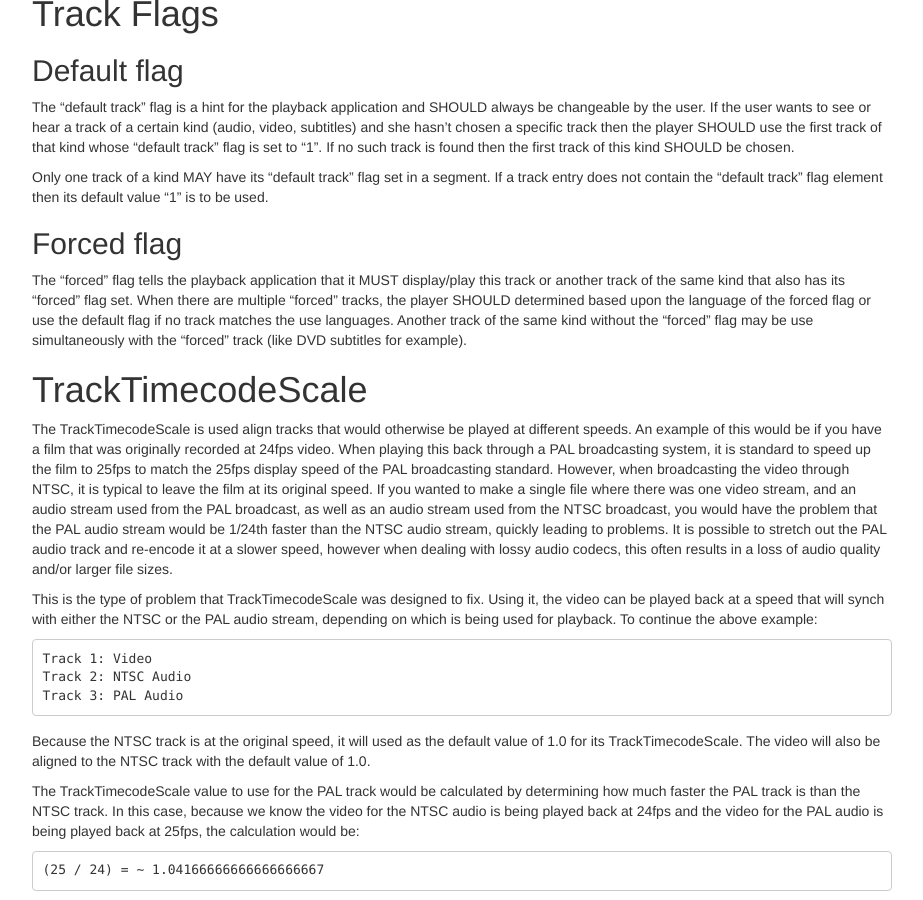
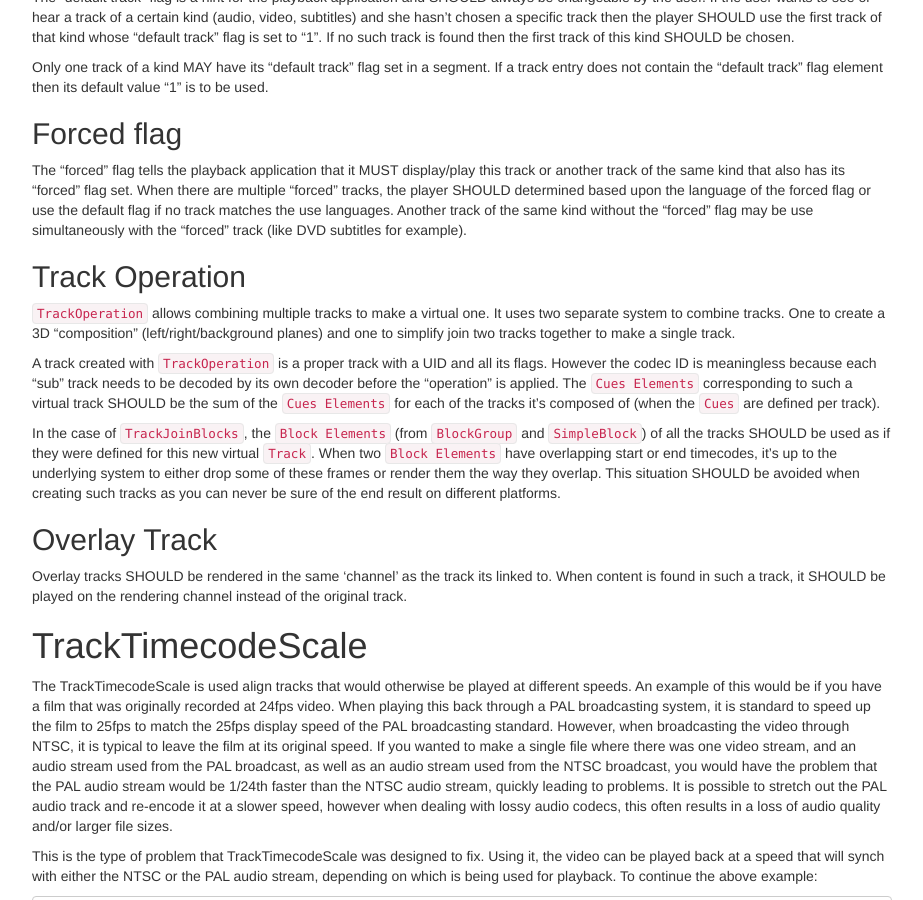
Before and after one commit to ietf-wg-cellar/matroska-specification, a Jekyll site: the page built from notes.md, in a window 1280 px wide and 900 px high, scrolled down 5249 px. Shown: the whole window, without its empty margins (273-1196 px from the left). Built offline with Jekyll 4.4.1, drawn with Linux system fonts in a browser that asks for light colours; our own code applies the rules of GitHub Pages for plain Markdown files; some of the changed text lies outside the part shown.

Commit message:
moves track operation and overlay track under track flags section

```diff
--- a/notes.md
+++ b/notes.md
@@ -189,6 +185,18 @@
 
 The "forced" flag tells the playback application that it MUST display/play this track or another track of the same kind that also has its "forced" flag set. When there are multiple "forced" tracks, the player SHOULD determined based upon the language of the forced flag or use the default flag if no track matches the use languages. Another track of the same kind without the "forced" flag may be use simultaneously with the "forced" track (like DVD subtitles for example).
 
+## Track Operation
+
+`TrackOperation` allows combining multiple tracks to make a virtual one. It uses two separate system to combine tracks. One to create a 3D "composition" (left/right/background planes) and one to simplify join two tracks together to make a single track.
+
+A track created with `TrackOperation` is a proper track with a UID and all its flags. However the codec ID is meaningless because each "sub" track needs to be decoded by its own decoder before the "operation" is applied. The `Cues Elements` corresponding to such a virtual track SHOULD be the sum of the `Cues Elements` for each of the tracks it's composed of (when the `Cues` are defined per track).
+
+In the case of `TrackJoinBlocks`, the `Block Elements` (from `BlockGroup` and `SimpleBlock`) of all the tracks SHOULD be used as if they were defined for this new virtual `Track`. When two `Block Elements` have overlapping start or end timecodes, it's up to the underlying system to either drop some of these frames or render them the way they overlap. This situation SHOULD be avoided when creating such tracks as you can never be sure of the end result on different platforms.
+
+## Overlay Track
+
+Overlay tracks SHOULD be rendered in the same 'channel' as the track its linked to. When content is found in such a track, it SHOULD be played on the rendering channel instead of the original track.
+
 # TrackTimecodeScale
 
 The TrackTimecodeScale is used align tracks that would otherwise be played at different speeds. An example of this would be if you have a film that was originally recorded at 24fps video. When playing this back through a PAL broadcasting system, it is standard to speed up the film to 25fps to match the 25fps display speed of the PAL broadcasting standard. However, when broadcasting the video through NTSC, it is typical to leave the film at its original speed. If you wanted to make a single file where there was one video stream, and an audio stream used from the PAL broadcast, as well as an audio stream used from the NTSC broadcast, you would have the problem that the PAL audio stream would be 1/24th faster than the NTSC audio stream, quickly leading to problems. It is possible to stretch out the PAL audio track and re-encode it at a slower speed, however when dealing with lossy audio codecs, this often results in a loss of audio quality and/or larger file sizes.
```
Also changed, not shown: other parts of notes.md (+0 -12 lines).
